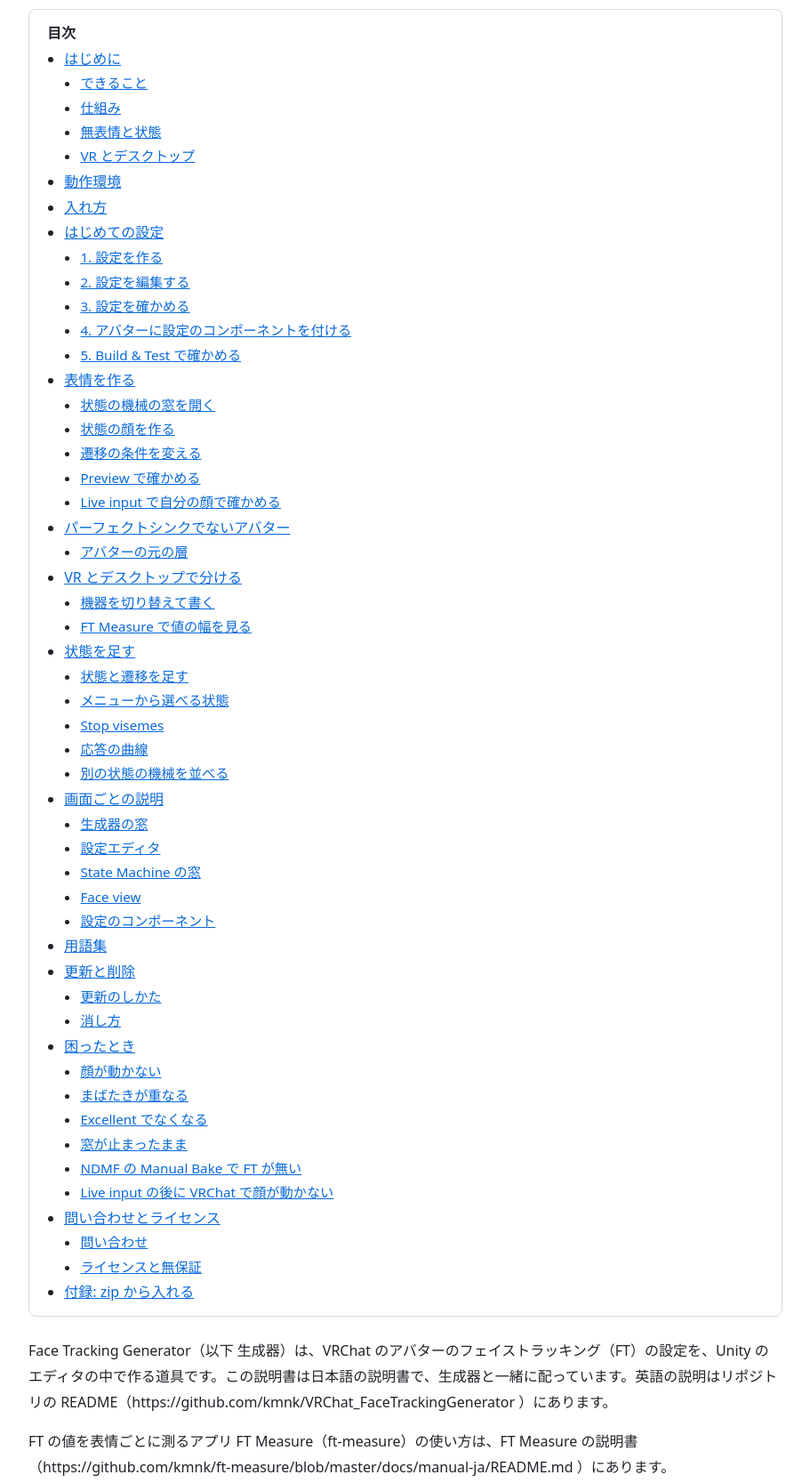
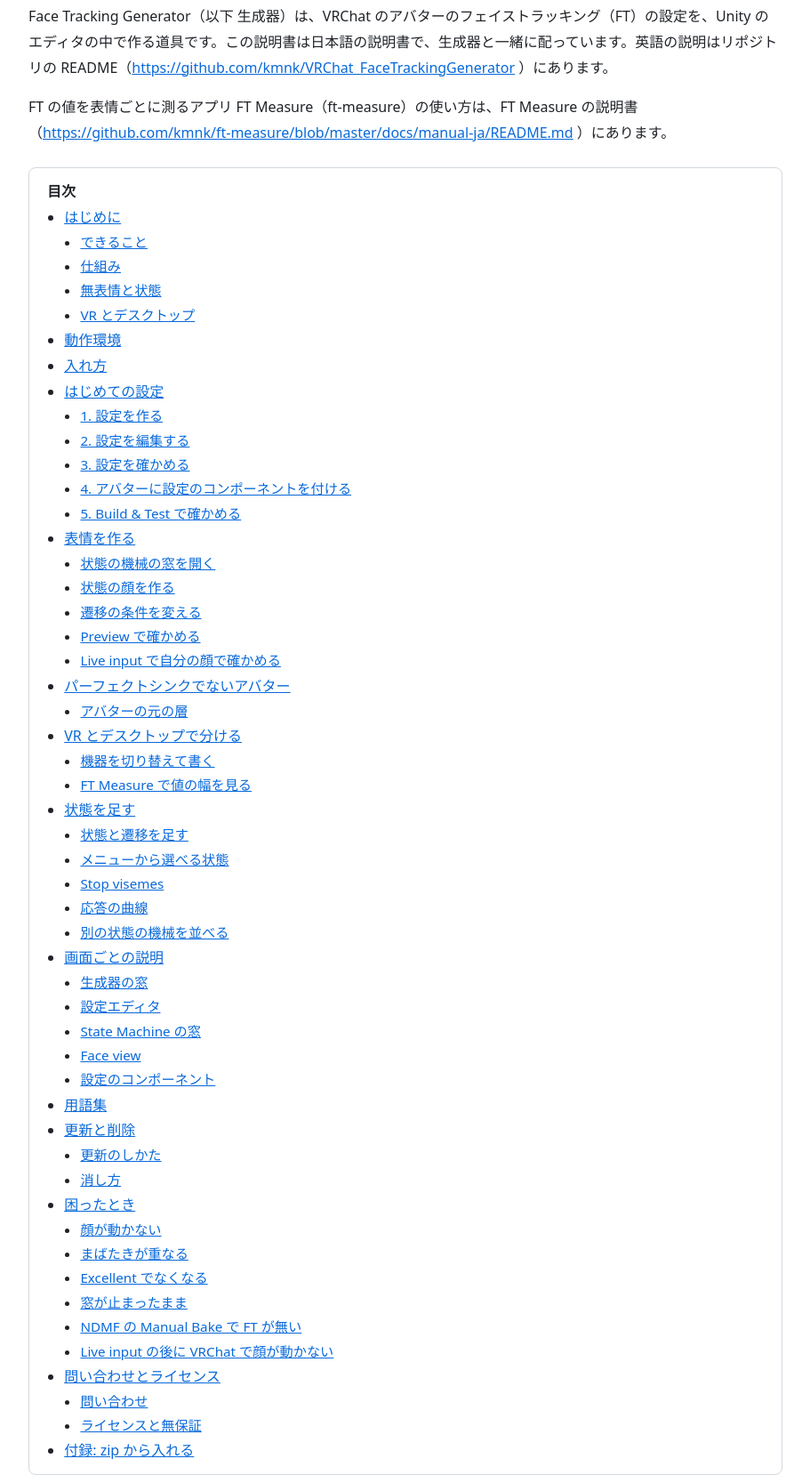
Before and after one commit to kmnk/VRChat_FaceTrackingGenerator, a website: page Packages/dev.kmnk.face-tracking-generator/Documentation~/manual-ja/index.html in a window 1280 px wide. Shown: the part 96-1763 px from the top of the page at 89% size, without its empty margins (184-1095 px from the left). Drawn offline with Linux system fonts and the light colour scheme.

Commit message:
Link bare URLs in the offline manual and put its contents before the first section
Co-Authored-By: Claude Opus 5.5 <noreply@anthropic.com>

```diff
--- a/Packages/dev.kmnk.face-tracking-generator/Documentation~/manual-ja/index.html
+++ b/Packages/dev.kmnk.face-tracking-generator/Documentation~/manual-ja/index.html
@@ -32,7 +32,8 @@ blockquote { margin: 1em 0; padding: 0 1em; color: var(--muted); border-left: 4p
 <div class="page">
 <main>
 <h1 id="face-tracking-generator-説明書">Face Tracking Generator 説明書</h1>
-
+<p>Face Tracking Generator（以下 生成器）は、VRChat のアバターのフェイストラッキング（FT）の設定を、Unity のエディタの中で作る道具です。この説明書は日本語の説明書で、生成器と一緒に配っています。英語の説明はリポジトリの README（<a href="https://github.com/kmnk/VRChat_FaceTrackingGenerator">https://github.com/kmnk/VRChat_FaceTrackingGenerator</a> ）にあります。</p>
+<p>FT の値を表情ごとに測るアプリ FT Measure（ft-measure）の使い方は、FT Measure の説明書（<a href="https://github.com/kmnk/ft-measure/blob/master/docs/manual-ja/README.md">https://github.com/kmnk/ft-measure/blob/master/docs/manual-ja/README.md</a> ）にあります。</p>
 <nav class="toc" aria-label="目次">
 <strong>目次</strong>
 <ul>
@@ -89,8 +90,6 @@ blockquote { margin: 1em 0; padding: 0 1em; color: var(--muted); border-left: 4p
 <li class="toc-2"><a href="#%E4%BB%98%E9%8C%B2-zip-%E3%81%8B%E3%82%89%E5%85%A5%E3%82%8C%E3%82%8B">付録: zip から入れる</a></li>
 </ul>
 </nav>
-<p>Face Tracking Generator（以下 生成器）は、VRChat のアバターのフェイストラッキング（FT）の設定を、Unity のエディタの中で作る道具です。この説明書は日本語の説明書で、生成器と一緒に配っています。英語の説明はリポジトリの README（https://github.com/kmnk/VRChat_FaceTrackingGenerator ）にあります。</p>
-<p>FT の値を表情ごとに測るアプリ FT Measure（ft-measure）の使い方は、FT Measure の説明書（https://github.com/kmnk/ft-measure/blob/master/docs/manual-ja/README.md ）にあります。</p>
 <h2 id="はじめに">はじめに</h2>
 <h3 id="できること">できること</h3>
 <ul>
@@ -246,7 +245,7 @@ blockquote { margin: 1em 0; padding: 0 1em; color: var(--muted); border-left: 4p
 <p>Preview タブの <strong>Device</strong> で VR かデスクトップを選ぶと、Preview はその機器の遷移と強さで動きます。</p>
 <h3 id="ft-measure-で値の幅を見る">FT Measure で値の幅を見る</h3>
 <p>FT Measure は、自分の顔で表情ごとに FT の値を測り、記録のファイル（<code>.jsonl</code>）に書くアプリです。記録を生成器に読ませると、どのキーがどのくらい動くかを見て、遷移のキーとしきい値を選べます。記録は参考に見るだけで、生成器の出力は変わりません。FT Measure を使わなくても、生成器は使えます。</p>
-<p>測り方は FT Measure の説明書（https://github.com/kmnk/ft-measure/blob/master/docs/manual-ja/README.md ）にあります。測った後は次のとおり読ませます。</p>
+<p>測り方は FT Measure の説明書（<a href="https://github.com/kmnk/ft-measure/blob/master/docs/manual-ja/README.md">https://github.com/kmnk/ft-measure/blob/master/docs/manual-ja/README.md</a> ）にあります。測った後は次のとおり読ませます。</p>
 <ol>
 <li>設定エディタの <strong>Devices</strong> タブで、<strong>Add VR recording</strong> か <strong>Add Desktop recording</strong> を押し、記録のファイルを選びます。<code>avatar.jsonc</code> の隣の <code>Measurements/</code> に写されます</li>
 <li><strong>Recorded faces</strong> で、測った顔（<strong>Face</strong>）を選ぶと、キーごとに、無表情・無表情で話す・笑って話す・その顔での値の幅が出ます。無表情より大きく動くキーが上に並び、ほとんど動かないキーは薄く出ます</li>
@@ -686,7 +685,7 @@ blockquote { margin: 1em 0; padding: 0 1em; color: var(--muted); border-left: 4p
 </ul>
 <h2 id="問い合わせとライセンス">問い合わせとライセンス</h2>
 <h3 id="問い合わせ">問い合わせ</h3>
-<p>不具合の報告と問い合わせは、BOOTH のメッセージか、GitHub の Issues（https://github.com/kmnk/VRChat_FaceTrackingGenerator/issues ）で受けます。返事ができないこともあります。</p>
+<p>不具合の報告と問い合わせは、BOOTH のメッセージか、GitHub の Issues（<a href="https://github.com/kmnk/VRChat_FaceTrackingGenerator/issues">https://github.com/kmnk/VRChat_FaceTrackingGenerator/issues</a> ）で受けます。返事ができないこともあります。</p>
 <p>次のことには対応しません。</p>
 <ul>
 <li>アバターごとの設定を作ること、ブレンドシェイプの割り当ての代行</li>
```
Also changed, not shown: scripts/manual-html.ts (+5 -5 lines).
